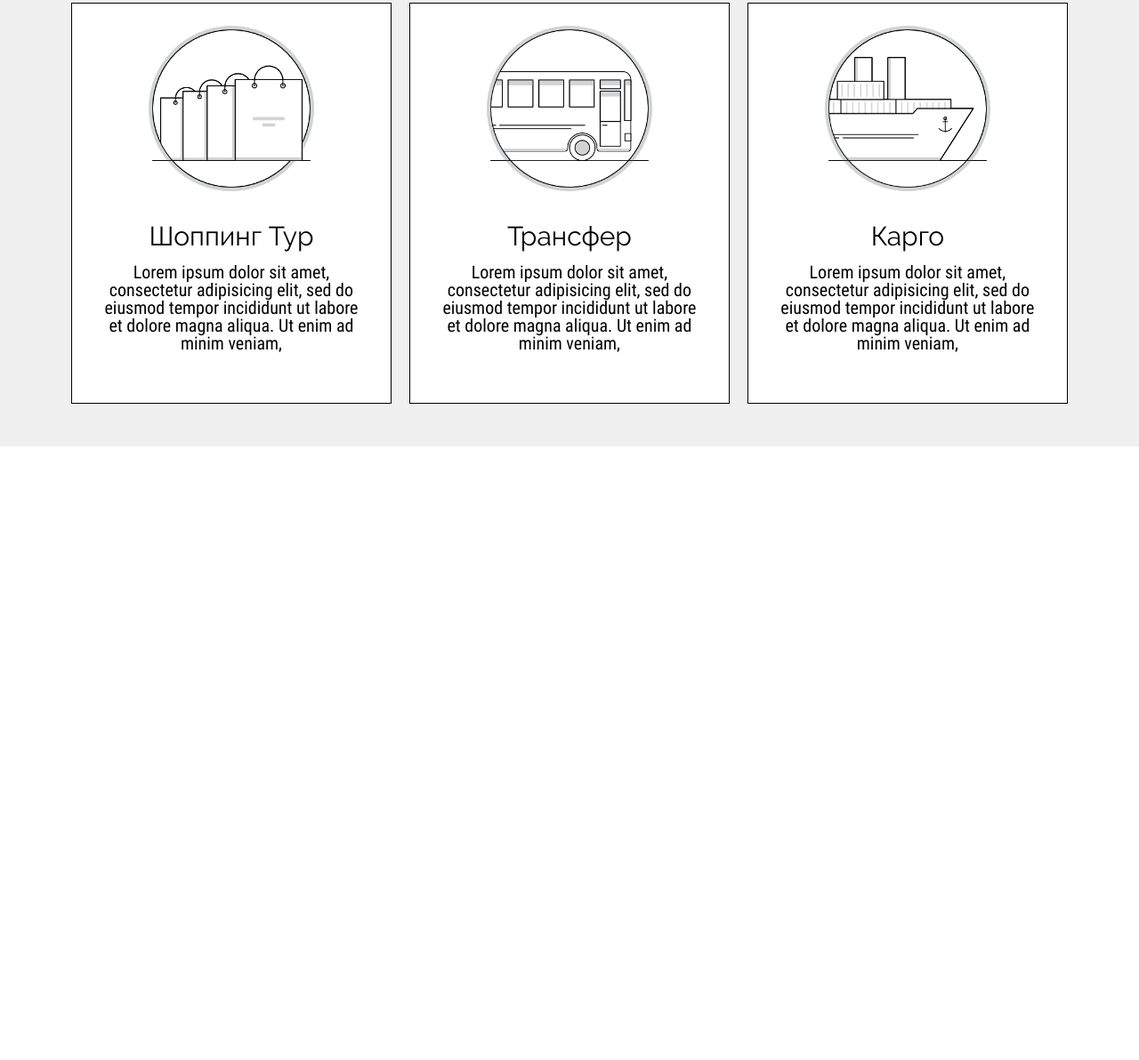
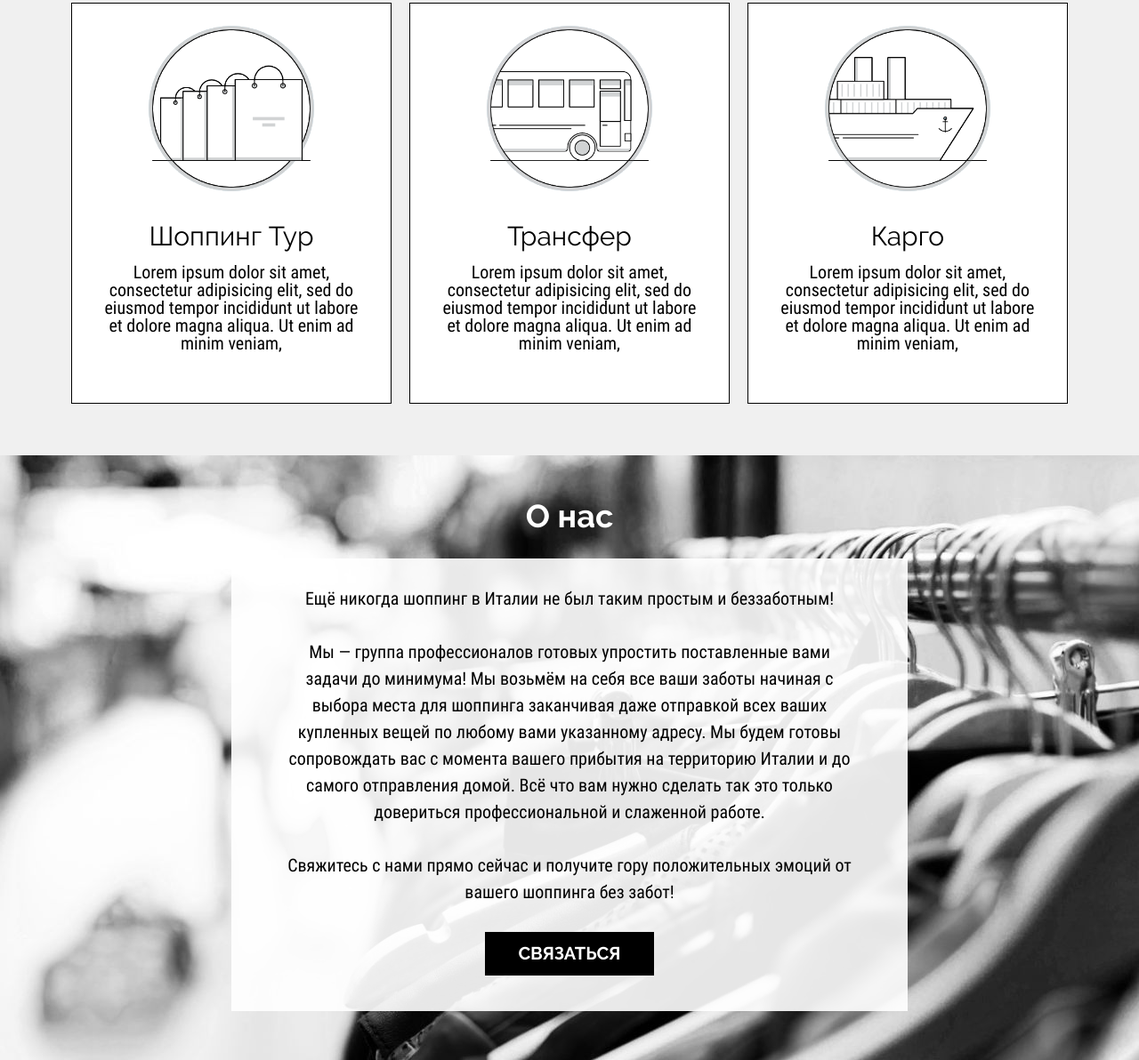
Before and after one commit to causelovem/demi, a plain HTML site: page index.html in a window 1280 px wide. Shown: the part 1013-2205 px from the top of the page at 89% size. Before the commit the page ends 1515 px from the top, so only its background shows below. Drawn offline with nearby package versions, Linux system fonts and the light colour scheme.

Commit message:
about block

```diff
--- a/index.html
+++ b/index.html
@@ -48,7 +48,6 @@
                 tempor incididunt ut labore et dolore magna aliqua. Ut enim ad minim veniam,
                 quis nostrud exercitation ullamco laboris nisi ut aliquip ex ea commodo
                 consequat.</p>
-                <div class="content">
                 <div class="colom">
                     <div class="serviceBlockType" id="shopping">
                         <img src="img/iconShopping.png">
@@ -77,6 +76,19 @@
                 </div>
             </div>
         </div>
+
+        <div class="templateBlock aboutBlock">
+            <img class="imgAbout" src="img/imgAbout.jpg">
+
+            <div class="centerBlock">
+                <h1>О нас</h1>
+                <div class="aboutContent">
+                    <p>Ещё никогда шоппинг в Италии не был таким простым и беззаботным!<br><br> Мы — группа профессионалов готовых упростить поставленные вами задачи до минимума! Мы возьмём на себя все ваши заботы начиная с выбора места для шоппинга заканчивая даже отправкой всех ваших купленных вещей по любому вами указанному адресу. Мы будем готовы сопровождать вас с момента вашего прибытия на территорию Италии и до самого отправления домой. Всё что вам нужно сделать так это только довериться профессиональной и слаженной работе. <br><br> Свяжитесь с нами прямо сейчас и получите гору положительных эмоций от вашего шоппинга без забот!</p>
+                    <div class="button" id="aboutButton">
+                        <p class="buttonText">СВЯЗАТЬСЯ</p>
+                    </div>
+                </div>
+            </div>
         </div>
 
        <script src="script.js"></script>
--- a/style.css
+++ b/style.css
@@ -127,12 +127,13 @@ h4
   position: absolute;
 }
 
-.imgMain
+.imgMain, .imgAbout
 {
   z-index: -1;
   width: 1920px;
   left: calc(50% - 960px);
   position: absolute;
+  top: -50px;
 }
 
 .navButton
@@ -154,7 +155,6 @@ h4
 .mainText
 {
   position: absolute;
-  /*background-color: red;*/
   height: 200px;
   width: 1140px;
   text-align: center;
@@ -182,7 +182,7 @@ h4
 {
   position: absolute;
   width: 190px;
-  height: 44px;
+  height: 49px;
   background-color: rgba(255, 255, 255, 0.8);
   top: 75%;
   left: calc(50% - 95px);
@@ -199,13 +199,14 @@ h4
 {
   font-family: Raleway-Bold;
   font-size: 20px;
-  line-height: 44px;
+  line-height: 49px;
   text-align: center;
 }
 
 .serviceBlock
 {
   background-color: #F0F0F0;
+  height: 625px;
 }
 
 .serviceBlockType
@@ -227,17 +228,11 @@ h4
   margin: 0 auto;
 }
 
-.content
-{
-  width: 100%;
-  height: 449px;
-  margin-top: 10px;
-}
-
 .colom
 {
+  margin-top: 10px;
   width: 33.33%;
-  height: inherit;
+  height: 449px;
   float: left;
 }
 
@@ -294,3 +289,60 @@ h4
 {
   box-shadow: 0 0 0 6px #B6D1DF;
 }
+
+.aboutBlock
+{
+  overflow: hidden;
+  height: 580px;
+  position: relative;
+}
+
+.aboutBlock h1
+{
+  color: #FFF;
+  text-shadow: 0 0 10px rgba(0, 0, 0, 0.35);
+}
+
+.aboutContent
+{
+  width: 760px;
+  background-color: rgba(255, 255, 255, 0.9);
+  position: absolute;
+  left: calc(50% - 380px);
+  padding-top: 30px;
+  padding-bottom: 40px;
+}
+
+.aboutContent p
+{
+  width: 85%;
+  text-align: center;
+  line-height: 30px;
+}
+
+.button
+{
+  width: 190px;
+  height: 49px;
+  background-color: #000;
+  cursor: pointer;
+  margin: 0 auto;
+  transition: all 0.3s;
+}
+
+.button p
+{
+  color: #FFF;
+  text-align: center;
+  line-height: 49px;
+}
+
+.button:hover
+{
+  background-color: rgba(0, 0, 0, 0.8);
+}
+
+.imgAbout
+{
+  top: -120px;
+}
```
Also changed, not shown: img/ingFooter.jpg (added), 1 other file. Lines whose indentation alone changed are shown as unchanged.
